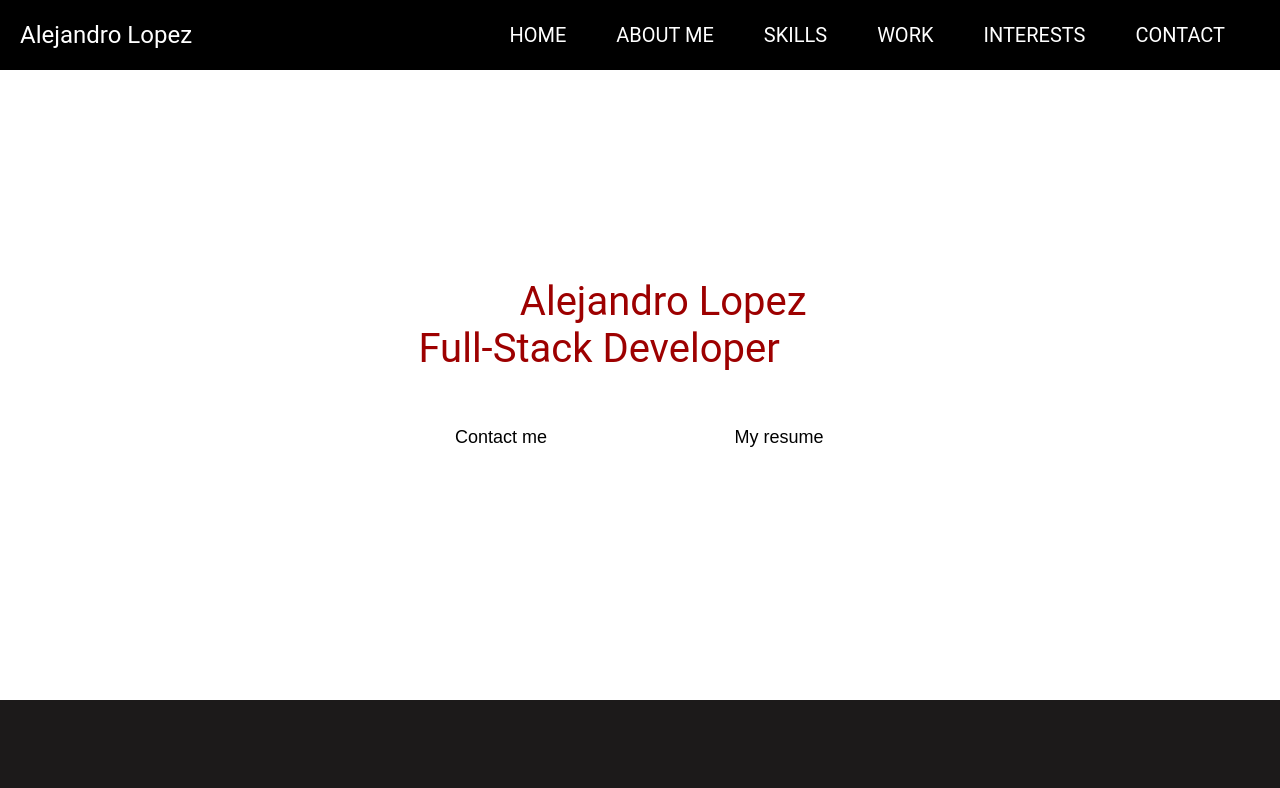
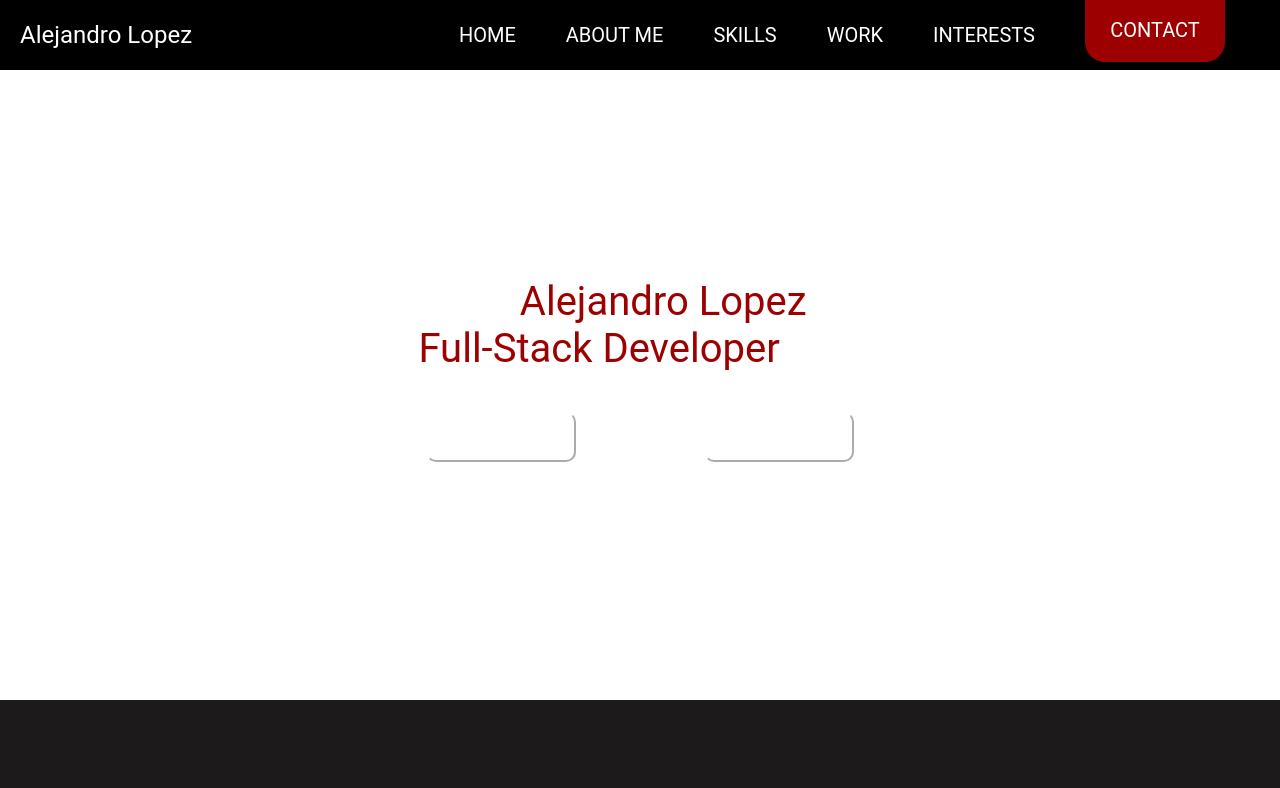
Before and after one commit to AlejandroALopez/personal-website, a React (Create React App) app: page / in a window 1280 px wide. Shown: the top 788 px of the page. Built offline with nearby package versions, Linux system fonts and the light colour scheme.

Commit message:
styled intro buttons and contact link

```diff
--- a/src/pages/landingPage/index.js
+++ b/src/pages/landingPage/index.js
@@ -62,7 +62,7 @@ export default function LandingPage() {
           <div>
             <Link to="interests" spy smooth duration={500}>INTERESTS</Link>
           </div>
-          <div>
+          <div id="contact">
             <Link to="contact" spy smooth duration={500}>CONTACT</Link>
           </div>
         </div>
@@ -87,12 +87,12 @@ export default function LandingPage() {
           <div className="intro-buttons-container">
             <Link to="contact" spy smooth duration={500}>
               <button type="button" className="intro-button">
-                Contact me
+                <p>Contact me</p>
               </button>
             </Link>
             <a className="hyperlink" href={cv} target="_blank" rel="noreferrer">
               <button type="button" className="intro-button">
-                My resume
+                <p>My resume</p>
               </button>
             </a>
           </div>
--- a/src/pages/landingPage/style.scss
+++ b/src/pages/landingPage/style.scss
@@ -36,6 +36,21 @@
     margin: 25px;
     cursor: pointer;
   }
+
+  #contact {
+    display: flex;
+    justify-content: center;
+    align-items: center;
+    margin-top: 0px;
+    margin-bottom: 10px;
+    width: 140px;
+    border-top-left-radius: 0px;
+    border-top-right-radius: 0px;
+    border-bottom-left-radius: 20px;
+    border-bottom-right-radius: 20px;
+
+    background-color: #9d0000;
+  }
 }
 
 .header-dropdown-container {
@@ -58,8 +73,6 @@
     justify-content: space-evenly;
     align-items: center;
     height: 700px;
-
-    // background-color: #000000;
  }
 
   .intro-container {
@@ -84,19 +97,22 @@
     display: flex;
     justify-content: center;
     align-items: center;
-    background-color: #ffffff;
+    background-color: transparent;
+
     width: 150px;
     height: 50px;
     margin-left: 5vw;
     margin-right: 5vw;
     font-size: 18px;
     border-radius: 10px;
-    text-decoration: none;
-    border: none;
+
+    // text-decoration: none;
+    border-color: #ffffff;
+    border-width: 2px;
     transition: transform .3s;
 
     p {
-      color: #000000;
+      color: #ffffff;
     }
   }
 
```
